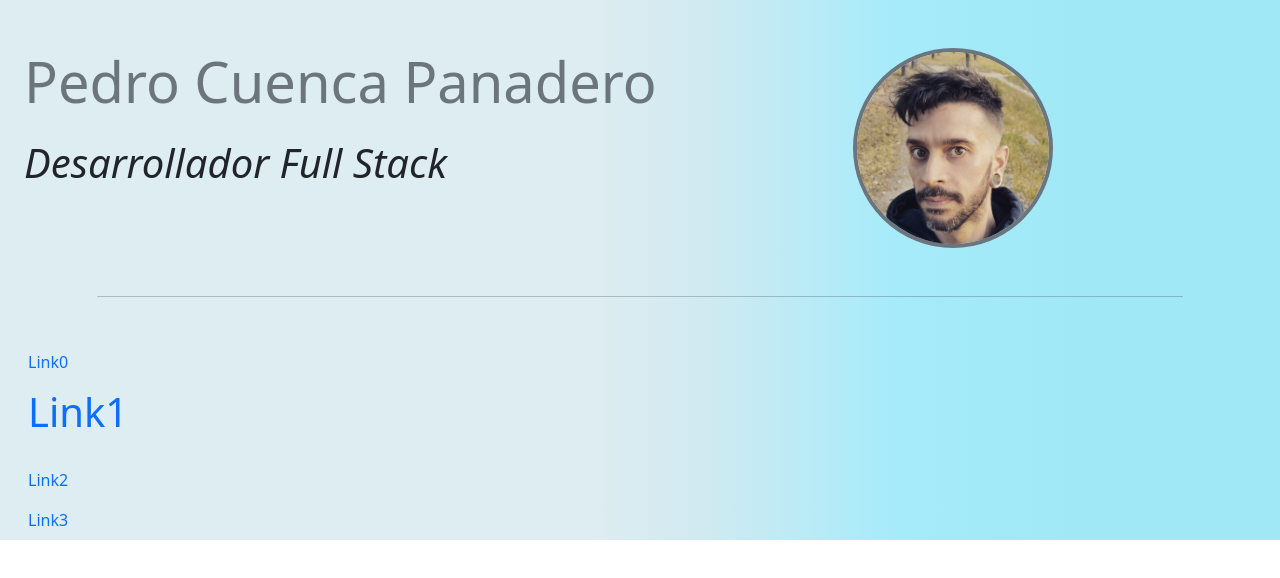
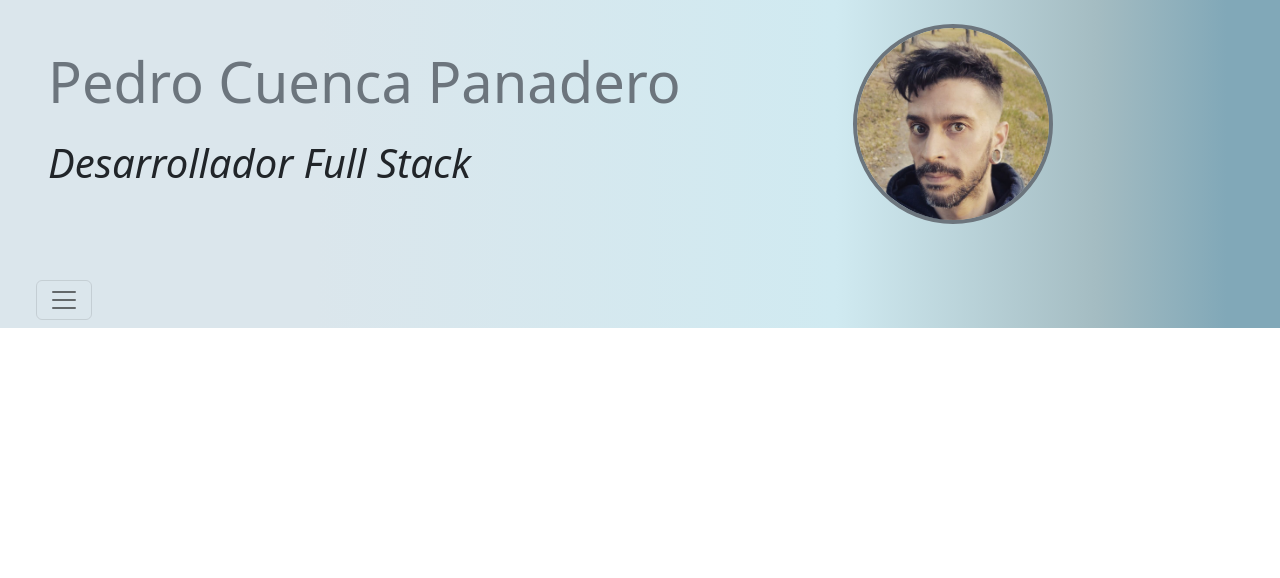
Before and after one commit to MarAlmagro/PortFolio, a React (Create React App) app: page / in a window 1280 px wide. Shown: the top 578 px of the page. Built offline with nearby package versions, Linux system fonts and the light colour scheme.

Commit message:
añado nv-bar

```diff
--- a/src/componentes/Cabecera.tsx
+++ b/src/componentes/Cabecera.tsx
@@ -1,5 +1,6 @@
 import React from 'react';
 import fotoPedro from "../multimedia/fotoCaraPedroCuenca.jpg"
+import fotoPaleta from "../multimedia/paletaColores.png"
 import '../css/styles.css';
 import 'bootstrap/dist/css/bootstrap.min.css';
 import '../../node_modules/bootstrap/dist/js/bootstrap';
@@ -17,32 +18,50 @@ class Cabecera extends React.Component {
 
         <div className="row">
           <div className="col-8" >
-              <h1 className="text-secondary  display-4 text-left pt-5 pb-3 ps-4">Pedro Cuenca Panadero </h1>
-              <h2 className="fst-italic display-6 text-left ps-4">Desarrollador Full Stack</h2>
+              <h1 className="text-secondary  display-4 text-left pt-5 pb-3 ps-5">Pedro Cuenca Panadero </h1>
+              <h2 className="fst-italic display-6 text-left ps-5">Desarrollador Full Stack</h2>
           </div>
           <div className="col-4">
-              <img src={fotoPedro} className="rounded-circle border border-4 border-secondary img-fluid float-center mt-5 me-3"
+              <img src={fotoPedro} className="rounded-circle border border-4 border-secondary img-fluid float-center mt-4 me-3 mb-5"
                  alt="foto cara Pedro Cuenca Panadero" width={200} height={200} />
+          </div>
+
+          <div className="container ms-4">
+          <div className="collapse" id="navbarToggleExternalContent">
+  <div className=" p-4">
+    <h5 className="text-secondary h4">Presentación</h5>
+    <h5 className="text-secondary h4">Formación academica</h5>
+    <h5 className="text-secondary h4">Experiencias laborales</h5>
+    <h5 className="text-secondary h4">Otros datos de interés</h5>
+    <h5 className="text-secondary h4">Referencias</h5>
+  </div>
+</div>
+<nav className="navbar">
+  <div className="container-fluid">
+    <button className="navbar-toggler" type="button" data-bs-toggle="collapse" data-bs-target="#navbarToggleExternalContent" aria-controls="navbarToggleExternalContent" aria-expanded="false" aria-label="Toggle navigation">
+      <span className="navbar-toggler-icon"></span>
+    </button>
+  </div>
+</nav>
           </div>
         </div>
 
-        <hr className="row col-10 mt-5 m-auto placeholder-glow"/>
 
 
-        <ul className="nav flex-column col-3 mt-5 ms-4">
-          <li className="nav-item">
-            <a className="nav-link display-4" href="#">Link0</a>
-          </li>
-          <li className="nav-item">
-            <a className="nav-link col-3" href="#"><p className="display-6 ">Link1</p></a>
-          </li>
-          <li className="nav-item">
-            <a className="nav-link" href="#">Link2</a>
-          </li>
-          <li className="nav-item">
-            <a className="nav-link" href="#">Link3</a>
-          </li>
-        </ul>
+
+
+
+
+
+
+
+
+
+
+
+
+
+
       </div>
 
 
--- a/src/css/styles.scss
+++ b/src/css/styles.scss
@@ -5,7 +5,8 @@
 @import "../../node_modules/bootstrap/scss/utilities";
 
 
-$gradient: linear-gradient(90deg, rgb(222, 237, 241) 46%, rgb(208, 234, 241) 55%, rgb(165, 235, 250) 70%, rgb(161, 232, 246) 85%);
+$gradient: linear-gradient(90deg, rgb(219, 230, 236) 25%, rgb(208, 234, 241) 65%,rgb(164, 188, 194) 85%, rgb(129, 168, 184) 95%);
+
 
 /* $custom-color-gray: rgb(122, 29, 29);
 
```
Also changed, not shown: src/css/styles.css, src/multimedia/paletaColores.png (added), 1 other file (tests, documents, lock files or other folders).
